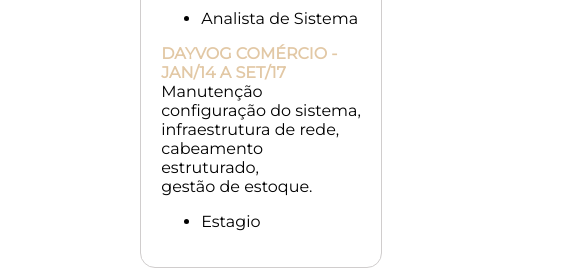
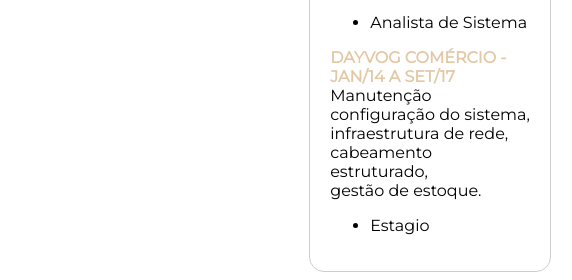
Before and after one commit to Hermenegildo22/Curriluco, a plain HTML site: page index.html in a window 390 px wide. Shown: the part 1244-1524 px from the top of the page, 572 px wide, since content can reach past the window. Drawn offline with Linux system fonts and the light colour scheme; a web font is replaced by a local one.

Commit message:
media query

```diff
--- a/index.html
+++ b/index.html
@@ -59,7 +59,7 @@
                     Desenvolvo chat boot usando ferramenta da ORACLE, ODA (ORACLE DIGITAL ASSISTANT). </p>
             </div>
             <br>
-            <div class="card">
+            <div class="cardEx">
             <h3>Experiências Profissionais</h3>
             <p>
                 <b> INFINITY SYSTEMS SOLUTIONS - Abril/21 até o momento</b><br>
--- a/style.css
+++ b/style.css
@@ -16,8 +16,9 @@
     margin: 0;
 }
 
-h1, h2, h3 {
+h1, h2 {
     text-transform: uppercase;
+
 }
 
 #contact{
@@ -74,7 +75,7 @@
     font-family: 'Hubballi', cursive;
     font-size: 20px;
 }
-.card{
+.cardEx{
     font-family: Montserrat;
     border: 1px solid #d0cdcd;
     border-radius: 15px;
@@ -82,7 +83,7 @@
 
 }
 
-.card b{
+.cacardEx h3, b{
     color: #e2c8a5;
     text-transform: uppercase;
 }
@@ -91,3 +92,23 @@
     list-style: none;
     color: #e2c8a5;
 }
+
+@media screen and (max-width:600px) {
+    #sidebar{
+        width: 100%;
+    }
+    #content {
+        width: 100%;
+        margin-top: 0;
+        margin-left: -21px;
+    }
+    #container {
+        width: 100%;
+        margin-left: 190px;
+    }
+    #sidebar, .card {
+        width: 100%;
+        margin: 0px;
+        margin-left: -92px;
+    }
+}
```
